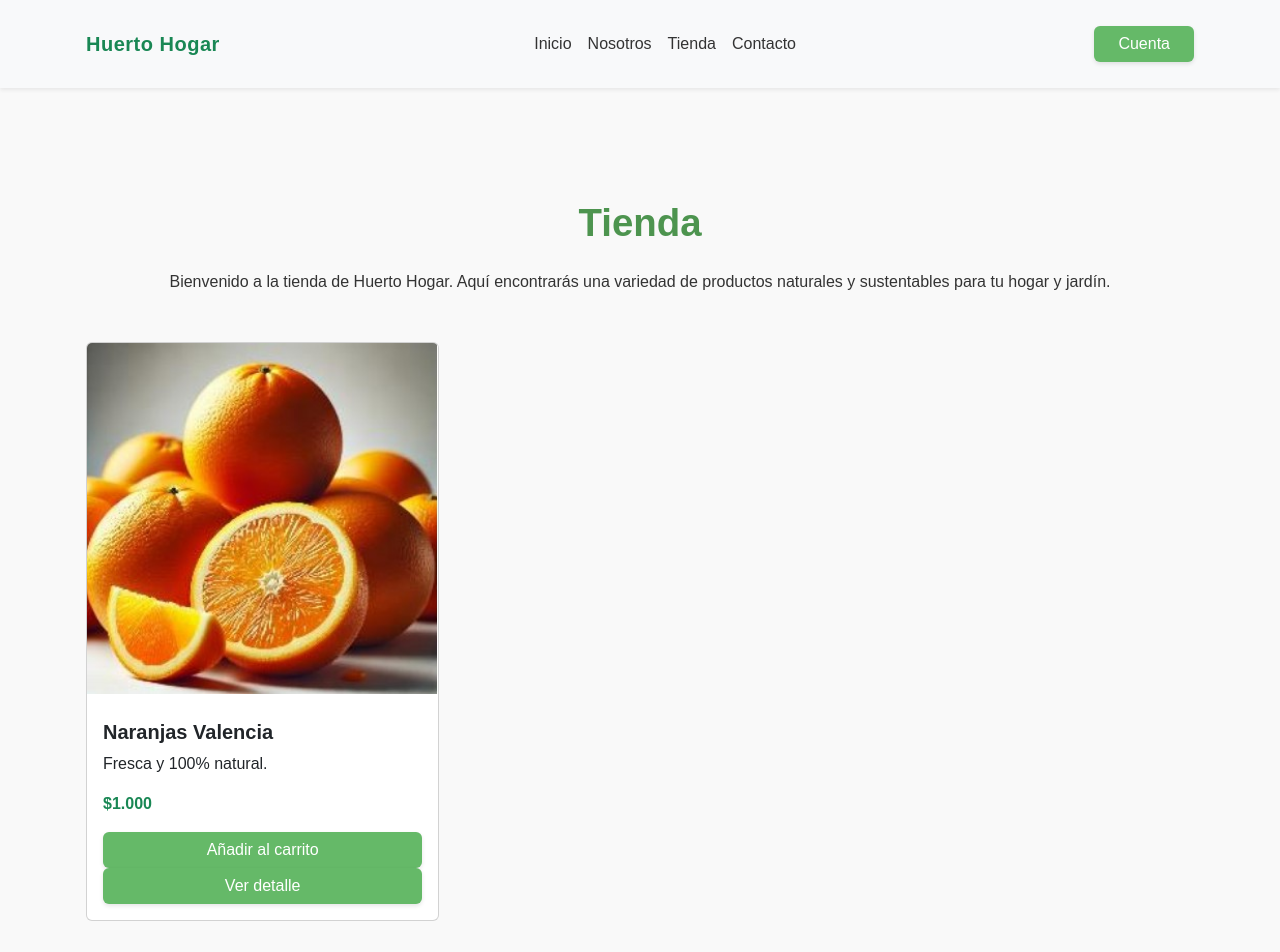
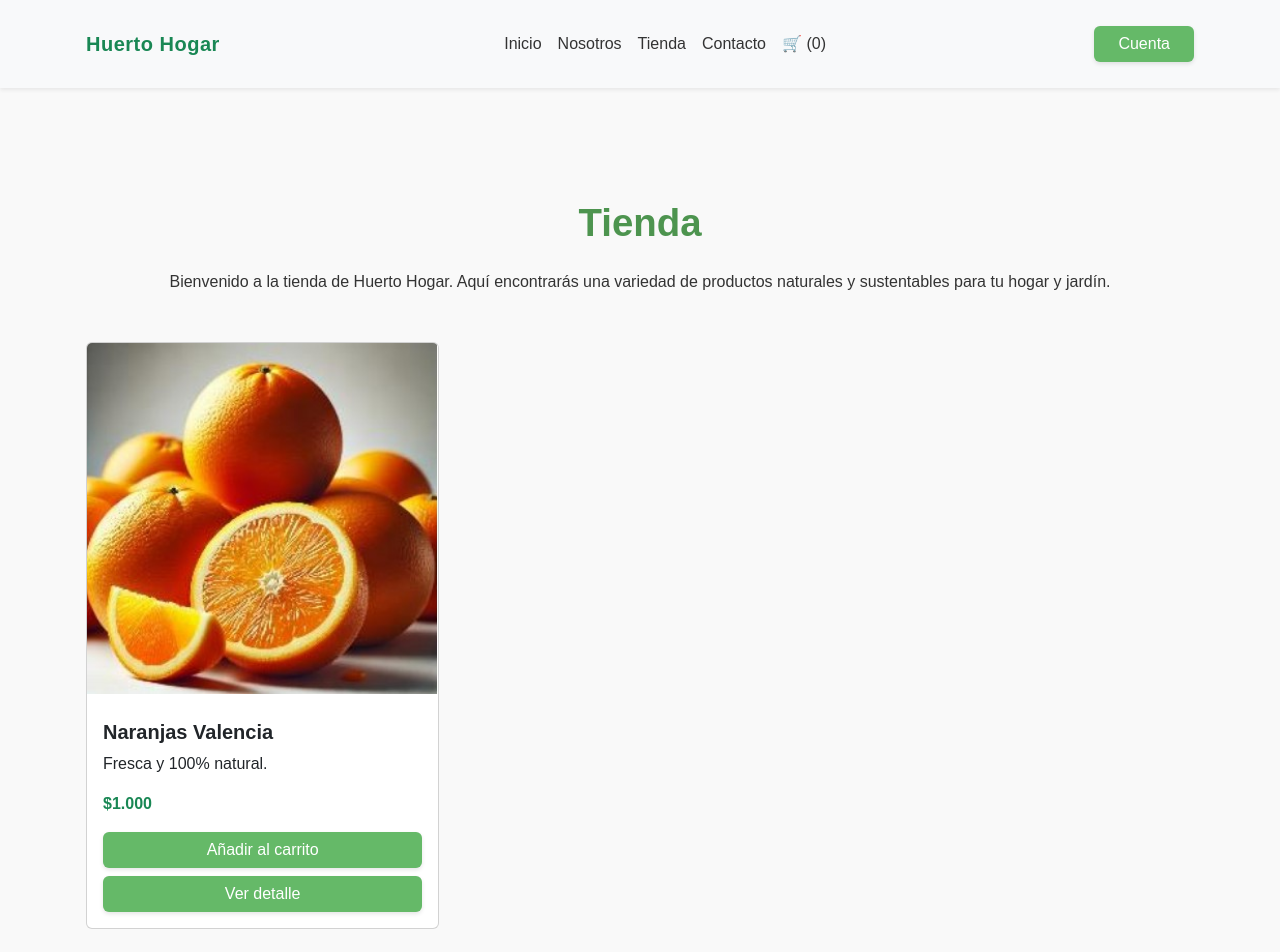
Before and after one commit to Moreella/huerto-hogar-2, a React (Vite) app in the folder frontend/: page /tienda in a window 1280 px wide. Shown: the top 952 px of the page. Built offline with nearby package versions, Linux system fonts and the light colour scheme.

Commit message:
carrito funcionando

```diff
--- a/frontend/src/App.jsx
+++ b/frontend/src/App.jsx
@@ -6,6 +6,8 @@ import Login from "./pages/Login";
 import Contacto from "./pages/Contacto";
 import Nosotros from "./pages/Nosotros";
 import Tienda from "./pages/Tienda";
+import Carrito from "./pages/Carrito";
+
 
 export default function App() {
   return (
@@ -17,6 +19,7 @@ export default function App() {
         <Route path="/contacto" element={<Contacto />} />
         <Route path="/nosotros" element={<Nosotros />} />
         <Route path="/tienda" element={<Tienda />} />
+        <Route path="/carrito" element={<Carrito />} />
       </Routes>
       <Footer />
     </BrowserRouter>
--- a/frontend/src/components/Navbar.jsx
+++ b/frontend/src/components/Navbar.jsx
@@ -4,7 +4,13 @@ import "../styles/Navbar.css";
 import "bootstrap/dist/css/bootstrap.min.css";
 import "bootstrap/dist/js/bootstrap.bundle.min.js";
 
+import { useCarrito } from "../context/CarritoContext";
+
 export default function Navbar() {
+  const { carrito } = useCarrito();
+
+  const totalItems = carrito.reduce((acc, item) => acc + item.cantidad, 0);
+
   return (
     <nav className="navbar navbar-expand-lg navbar-light bg-light shadow-sm sticky-top">
       <div className="container">
@@ -41,6 +47,11 @@ export default function Navbar() {
             <li className="nav-item">
               <Link className="nav-link" to="/contacto">Contacto</Link>
             </li>
+            <li className="nav-item">
+              <Link to="/carrito" className="nav-link">
+                🛒 ({totalItems})
+              </Link>
+            </li>
           </ul>
 
           {/* Botón cuenta */}
--- a/frontend/src/main.jsx
+++ b/frontend/src/main.jsx
@@ -1,16 +1,16 @@
 import React from "react";
 import ReactDOM from "react-dom/client";
-import App from "./App.jsx";
+import RouterApp from "./App.jsx";
 import './styles/index.css'
 import "bootstrap/dist/css/bootstrap.min.css";
 import "bootstrap/dist/js/bootstrap.bundle.min.js";
 import './styles/style-buttons.css';
 
-import { CarritoProvider } from "./components/CarritoContext.jsx";
+import { CarritoProvider } from "./context/CarritoContext.jsx";
 ReactDOM.createRoot(document.getElementById("root")).render(
   <React.StrictMode>
     <CarritoProvider>
-    <App />
+    <RouterApp />
     </CarritoProvider>
   </React.StrictMode>
 );
--- a/frontend/src/pages/Tienda.jsx
+++ b/frontend/src/pages/Tienda.jsx
@@ -1,7 +1,19 @@
 import 'bootstrap/dist/css/bootstrap.min.css';
 import '../styles/Tienda.css';
+import { useCarrito } from "../context/CarritoContext";
 
 export default function Tienda() {
+  const { agregarProducto } = useCarrito();
+
+  // Aqui es donde se "ve" el producto esta creado como objeto
+  const producto = {
+    id: 1,
+    nombre: "Naranjas Valencia",
+    precio: 1000,
+    img: "/img/p2.jpg",
+    descripcion: "Fresca y 100% natural."
+  };
+
   return (
     <main className="container my-5">
       <section className="nosotros-section text-center mb-5">
@@ -16,27 +28,28 @@ export default function Tienda() {
         <div className="col-md-4">
           <div className="card h-100">
             <img
-              src="/img/p2.jpg"
-              alt="producto1"
+              src={producto.img}
+              alt={producto.nombre}
               className="card-img-top"
             />
             <div className="card-body d-flex flex-column">
-              <h5 className="card-title">Naranjas Valencia</h5>
-              <p className="card-text">Fresca y 100% natural.</p>
-              <p className="fw-bold text-success">$1.000</p>
+              <h5 className="card-title">{producto.nombre}</h5>
+              <p className="card-text">{producto.descripcion}</p>
+              <p className="fw-bold text-success">
+                ${producto.precio.toLocaleString("es-CL")}
+              </p>
 
+              {/* Aquí se conecta con el carrito */}
               <button
-                className="btn btn-primary mt-auto add-to-cart"
-                data-nombre="Naranjas Valencia"
-                data-precio="1000"
-                data-imagen="/img/p2.jpg">
+                className="btn btn-success mt-auto"
+                onClick={() => agregarProducto(producto)}
+              >
                 Añadir al carrito
               </button>
 
-              <button className="btn btn-secondary mt-auto add-to-cart">
+              <button className="btn btn-secondary mt-2">
                 Ver detalle
               </button>
-
             </div>
           </div>
         </div>
```
Also changed, not shown: frontend/src/context/CarritoContext.jsx (renamed from frontend/src/components/CarritoContext.jsx).
